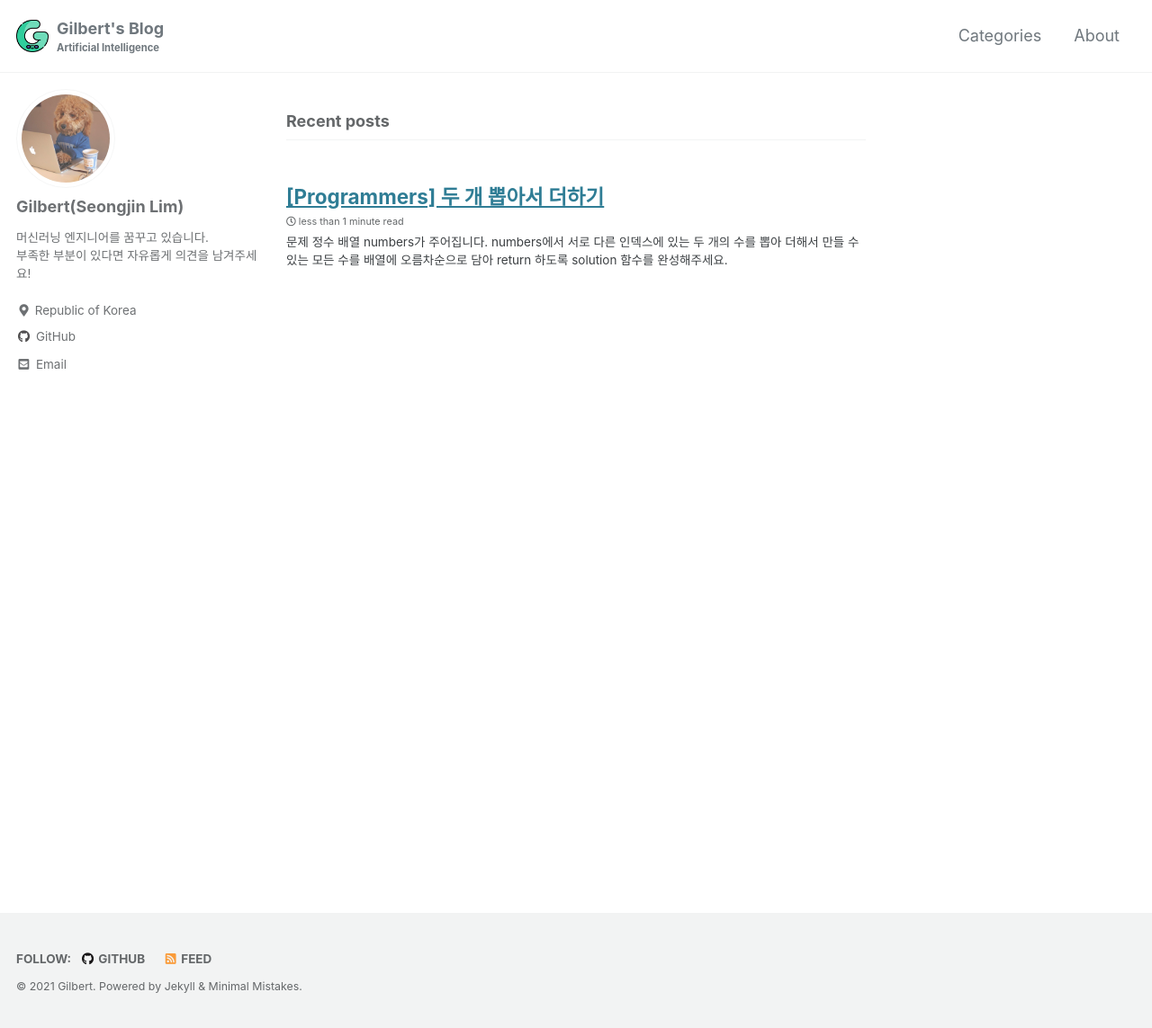
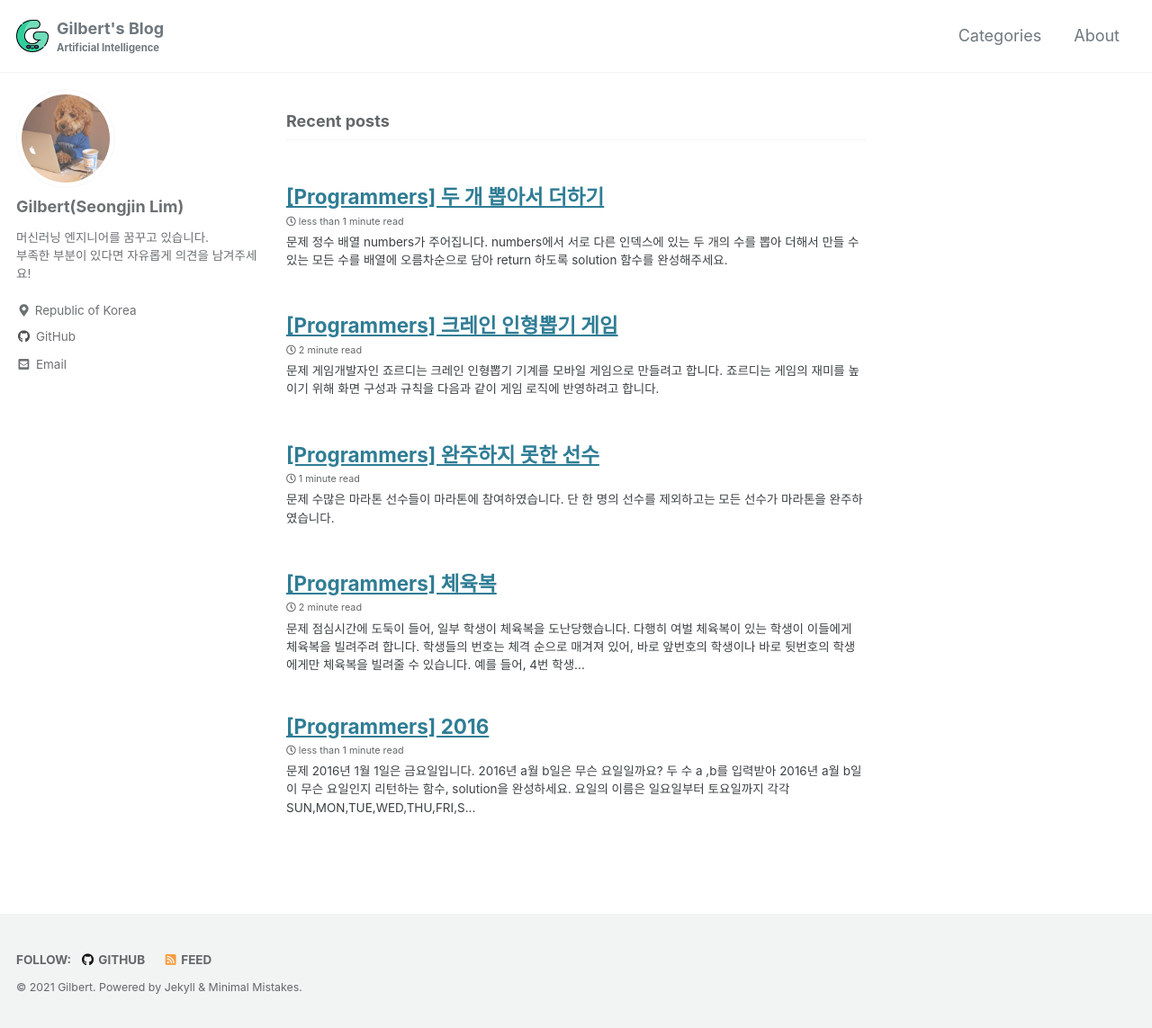
Before and after one commit to gilbertlim/Blog, a Jekyll site: the page built from index.html, in a window 1280 px wide and 1143 px high. Shown: the whole window at 90% size. Built offline with Jekyll 4.4.1, drawn with Linux system fonts in a browser that asks for light colours; cached includes are drawn as plain includes; the list of posts is cut into pages by our own code.

Commit message:
Solve algorithm problems

````diff
--- /dev/null
+++ b/_posts/2021-02-18-algorithm_programmers_2016.md
@@ -0,0 +1,44 @@
+---
+title: "[Programmers] 2016"
+category: Algorithm Test
+---
+
+## 문제
+2016년 1월 1일은 금요일입니다. 2016년 a월 b일은 무슨 요일일까요? 두 수 a ,b를 입력받아 2016년 a월 b일이 무슨 요일인지 리턴하는 함수, solution을 완성하세요. 요일의 이름은 일요일부터 토요일까지 각각 `SUN,MON,TUE,WED,THU,FRI,SAT`
+입니다. 예를 들어 a=5, b=24라면 5월 24일은 화요일이므로 문자열 TUE를 반환하세요.
+
+
+## 제한사항
+2016년은 윤년입니다(2월이 29일까지 있음).
+2016년 a월 b일은 실제로 있는 날입니다. (13월 26일이나 2월 45일같은 날짜는 주어지지 않습니다)
+
+## 나의 풀이
+```python
+def solution(a, b):
+    week = ["SAT", "SUN", "MON", "TUE", "WED", "THU", "FRI"]
+    days = [31, 29, 31, 30, 31, 30, 31, 31, 30, 31, 30, 31]
+    dsum = 0
+    for d in days[:a - 1]:
+        dsum += d
+    dsum = (dsum + b - 1) % 7
+    answer = week[dsum - 1]
+    return answer
+
+# test case
+a = 5
+b = 24
+
+print(solution(a,b))
+# TUE
+```
+
+## 다른 풀이
+```python
+def getDayName(a,b):
+    months = [31, 29, 31, 30, 31, 30, 31, 31, 30, 31, 30, 31]
+    days = ['FRI', 'SAT', 'SUN', 'MON', 'TUE', 'WED', 'THU']
+    return days[(sum(months[:a-1])+b-1)%7]
+```
+
+## 총평
+다른 풀이도 나와 동일한 코드지만, pythonic하게 한 줄로 풀었다.
--- /dev/null
+++ b/_posts/2021-02-18-algorithm_programmers_gym_suit.md
@@ -0,0 +1,76 @@
+---
+title: "[Programmers] 체육복"
+category: Algorithm Test
+---
+
+## 문제
+점심시간에 도둑이 들어, 일부 학생이 체육복을 도난당했습니다. 다행히 여벌 체육복이 있는 학생이 이들에게 체육복을 빌려주려 합니다. 학생들의 번호는 체격 순으로 매겨져 있어, 바로 앞번호의 학생이나 바로 뒷번호의 학생에게만 체육복을 빌려줄 수 있습니다. 예를 들어, 4번 학생은 3번 학생이나 5번 학생에게만 체육복을 빌려줄 수 있습니다. 체육복이 없으면 수업을 들을 수 없기 때문에 체육복을 적절히 빌려 최대한 많은 학생이 체육수업을 들어야 합니다.
+
+전체 학생의 수 n, 체육복을 도난당한 학생들의 번호가 담긴 배열 lost, 여벌의 체육복을 가져온 학생들의 번호가 담긴 배열 reserve가 매개변수로 주어질 때, 체육수업을 들을 수 있는 학생의 최댓값을 return 하도록 solution 함수를 작성해주세요.
+
+## 제한사항
+- 전체 학생의 수는 2명 이상 30명 이하입니다.
+- 체육복을 도난당한 학생의 수는 1명 이상 n명 이하이고 중복되는 번호는 없습니다.
+- 여벌의 체육복을 가져온 학생의 수는 1명 이상 n명 이하이고 중복되는 번호는 없습니다.
+- 여벌 체육복이 있는 학생만 다른 학생에게 체육복을 빌려줄 수 있습니다.
+- 여벌 체육복을 가져온 학생이 체육복을 도난당했을 수 있습니다. 이때 이 학생은 체육복을 하나만 도난당했다고 가정하며, 남은 체육복이 하나이기에 다른 학생에게는 체육복을 빌려줄 수 없습니다.
+
+## 나의 풀이
+```python
+def solution(n, lost, reserve):
+    dic = {}
+    for i in range(1, n+1):
+        dic[i] = 1
+    for r in reserve:
+        dic[r] = 2
+    for l in lost:
+        if dic[l] == 2:
+            dic[l] = 1
+        else:
+            dic[l] = 0
+    for idx, i in enumerate(dic.keys()):
+        for j in list(dic.keys())[idx+1:]:
+            if abs(i - j) == 1:
+                if abs(dic[i] - dic[j]) == 2:
+                    dic[i] = 1
+                    dic[j] = 1
+    for i in dic:
+        if dic[i] == 2:
+            dic[i] = 1
+    return sum(dic.values())
+
+# test case
+n = 5
+lost = [1, 2]
+reserve = [1, 3]
+
+print(solution(n, lost, reserve))
+# 5
+```
+
+## 다른 풀이
+```python
+def solution(n, lost, reserve):
+    # reserve이면서 lost인 사람(1개 있음) 고려하기 위해 _lost와 _reserve에 각각 중복을 피해 재정의(차집합)
+    _reserve = list(set(reserve) - set(lost)) # _reserve = [r for r in reserve if r not in lost] 보다 빠름
+    _lost = list(set(lost) - set(reserve))
+
+    for r in _reserve:
+        # 양 옆을 확인 하기 위한 계산
+        f = r - 1
+        b = r + 1
+
+        # 양 옆에 있으면 체육복을 나눠줄 수 있으므로, _lost에서 삭제
+        # 리턴 시 전체 사람 수에서 체욱복이 없는 사람의 수를 빼므로 _lost에 값이 없을 수록 체육복을 입은 사람의 수 증가
+        if f in _lost:
+            _lost.remove(f)
+        elif b in _lost:
+            _lost.remove(b)
+
+    return n - len(_lost)
+```
+
+## 총평
+체육복이 2개 있으면서 도난당한 경우를 고려해야하는 것이 핵심인 문제다. 나는 딕셔너리를 활용해서 처리했다.<br>
+나는 미리 학생들이 가진 체육복의 수를 계산하고, 양 옆에 체육복의 차가 2일 경우 서로 1개씩 나누도록 계산했다.
+다른 풀이를 보면 나의 코드보다 간결한 것을 알 수 있다. 참고하자.
--- /dev/null
+++ b/_posts/2021-02-18-algorithm_programmers_marathon.md
@@ -0,0 +1,64 @@
+---
+title: "[Programmers] 완주하지 못한 선수"
+category: Algorithm Test
+---
+
+## 문제
+수많은 마라톤 선수들이 마라톤에 참여하였습니다. 단 한 명의 선수를 제외하고는 모든 선수가 마라톤을 완주하였습니다.
+
+마라톤에 참여한 선수들의 이름이 담긴 배열 participant와 완주한 선수들의 이름이 담긴 배열 completion이 주어질 때, 완주하지 못한 선수의 이름을 return 하도록 solution 함수를 작성해주세요.
+
+## 제한사항
+- 마라톤 경기에 참여한 선수의 수는 1명 이상 100,000명 이하입니다.
+- completion의 길이는 participant의 길이보다 1 작습니다.
+- 참가자의 이름은 1개 이상 20개 이하의 알파벳 소문자로 이루어져 있습니다.
+- 참가자 중에는 동명이인이 있을 수 있습니다.
+
+## 다른 풀이
+1.zip 함수를 사용한 방법
+
+```python
+def solution(participant, completion):
+    participant.sort()
+    completion.sort()
+
+    for p, c in zip(participant, completion): # 인덱스가 같은 것끼리 튜플로 묶음
+        if p != c:
+            return p # 묶여진 값들이 다를 경우 참여자 이름 리턴
+
+    return participant.pop()
+    # 묶여진 값들이 없으면, 마지막 참여자 이름 리턴(항상 p는 c보다 원소가 1개가 많음)
+```
+<br>
+2.collections 모듈의 Counter 함수를 사용한 방법<br>
+`Counter()` : 해당 객체의 값을 '{값:개수}'로 출력, 함수 간 +/- 연산이 가능함
+
+```python
+from collections import Counter
+def solution2(participant, complection):
+    answer = Counter(participant) - Counter(complection)
+    return list(answer)[0]
+```
+<br>
+3.해시함수를 사용한 방법
+- 해시함수 입력값이 같으면 해시값이 같음을 이용함
+- 참여자 전원의 해시값의 합에서 완주자 전원의 해시값의 합을 빼면, 완주하지 못한 사람의 해시값이 나옴
+
+```python
+def solution3(participant, completion):
+    temp = 0
+    dic = {}
+    for part in participant:
+        dic[hash(part)] = part # 딕셔너리에 '해시값:참여자이름'으로 저장
+        temp += int(hash(part)) # 참여자마다 해시값을 temp에 더함
+        print(dic)
+    for com in completion:
+        temp -= hash(com) # 참여자마다 해시값을 temp에서 뺌
+    answer = dic[temp] # 최종적으로 temp에 저장된 변수 = 완주하지 못한사람의 해시값
+
+    return answer
+```
+
+## 총평
+간단한 문제로 판단했으나, 시간이 너무 오래걸려 풀지 못했다.<br>
+다른 풀이를 리뷰하면서 학습했고, 해시 함수를 사용한 풀이가 출제 의도와 가장 근접한 풀이인 것 같다.
--- /dev/null
+++ b/_posts/2021-02-18-algorithm_programmers_pick_it_game.md
@@ -0,0 +1,83 @@
+---
+title: "[Programmers] 크레인 인형뽑기 게임"
+category: Algorithm Test
+---
+
+## 문제
+게임개발자인 죠르디는 크레인 인형뽑기 기계를 모바일 게임으로 만들려고 합니다.
+죠르디는 게임의 재미를 높이기 위해 화면 구성과 규칙을 다음과 같이 게임 로직에 반영하려고 합니다.
+
+![](/assets/images/posts/algorithm/programmers/crane_game_101.png)
+
+게임 화면은 1 x 1 크기의 칸들로 이루어진 N x N 크기의 정사각 격자이며 위쪽에는 크레인이 있고 오른쪽에는 바구니가 있습니다. (위 그림은 5 x 5 크기의 예시입니다). 각 격자 칸에는 다양한 인형이 들어 있으며 인형이 없는 칸은 빈칸입니다. 모든 인형은 1 x 1 크기의 격자 한 칸을 차지하며 격자의 가장 아래 칸부터 차곡차곡 쌓여 있습니다. 게임 사용자는 크레인을 좌우로 움직여서 멈춘 위치에서 가장 위에 있는 인형을 집어 올릴 수 있습니다. 집어 올린 인형은 바구니에 쌓이게 되는 데, 이때 바구니의 가장 아래 칸부터 인형이 순서대로 쌓이게 됩니다. 다음 그림은 [1번, 5번, 3번] 위치에서 순서대로 인형을 집어 올려 바구니에 담은 모습입니다.
+
+![](/assets/images/posts/algorithm/programmers/crane_game_102.png)
+
+만약 같은 모양의 인형 두 개가 바구니에 연속해서 쌓이게 되면 두 인형은 터뜨려지면서 바구니에서 사라지게 됩니다. 위 상태에서 이어서 [5번] 위치에서 인형을 집어 바구니에 쌓으면 같은 모양 인형 두 개가 없어집니다.
+
+![](/assets/images/posts/algorithm/programmers/crane_game_103.gif)
+
+크레인 작동 시 인형이 집어지지 않는 경우는 없으나 만약 인형이 없는 곳에서 크레인을 작동시키는 경우에는 아무런 일도 일어나지 않습니다. 또한 바구니는 모든 인형이 들어갈 수 있을 만큼 충분히 크다고 가정합니다. (그림에서는 화면표시 제약으로 5칸만으로 표현하였음)
+게임 화면의 격자의 상태가 담긴 2차원 배열 board와 인형을 집기 위해 크레인을 작동시킨 위치가 담긴 배열 moves가 매개변수로 주어질 때, 크레인을 모두 작동시킨 후 터트려져 사라진 인형의 개수를 return 하도록 solution 함수를 완성해주세요.
+
+## 제한사항
+board 배열은 2차원 배열로 크기는 5 x 5 이상 30 x 30 이하입니다.
+board의 각 칸에는 0 이상 100 이하인 정수가 담겨있습니다.
+0은 빈 칸을 나타냅니다.
+1 ~ 100의 각 숫자는 각기 다른 인형의 모양을 의미하며 같은 숫자는 같은 모양의 인형을 나타냅니다.
+moves 배열의 크기는 1 이상 1,000 이하입니다.
+moves 배열 각 원소들의 값은 1 이상이며 board 배열의 가로 크기 이하인 자연수입니다.
+
+## 나의 풀이
+```python
+def solution(board, moves):
+    arr = []
+    answer = 0
+
+    for m in moves:
+        for i in range(0, len(board)):
+            v = board[i][m - 1]
+
+            if v != 0:
+                arr.append(v)
+                board[i][m - 1] = 0
+
+                if len(arr) > 1:
+
+                    if arr[-1] == arr[-2]:
+                        arr.pop()
+                        arr.pop()
+                        answer += 2
+
+                break
+    return answer
+
+# test case
+board = [[0,0,0,0,0],[0,0,1,0,3],[0,2,5,0,1],[4,2,4,4,2],[3,5,1,3,1]]
+moves = [1,5,3,5,1,2,1,4]
+
+print(solution(board, moves))
+# 4
+```
+
+## 다른 풀이
+```python
+def solution(board, moves):
+    stacklist = []
+    answer = 0
+    for i in moves:
+        for j in range(len(board)):
+            if board[j][i-1] != 0:
+                stacklist.append(board[j][i-1])
+                board[j][i-1] = 0
+                if len(stacklist) > 1:
+                    if stacklist[-1] == stacklist[-2]:
+                        stacklist.pop(-1)
+                        stacklist.pop(-1)
+                        answer += 2
+                break
+    return answer
+```
+
+## 총평
+종이에 직접 적어보면서 풀었다. 다른 풀이도 stack 자료구조에서 쓰는 pop 메서드를 사용했다.
````
Also changed, not shown: _pages/about.md (+1 -1 lines), assets/images/posts/algorithm/programmers/crane_game_101.png (added), assets/images/posts/algorithm/programmers/crane_game_102.png (added), assets/images/posts/algorithm/programmers/crane_game_103.gif (added).
